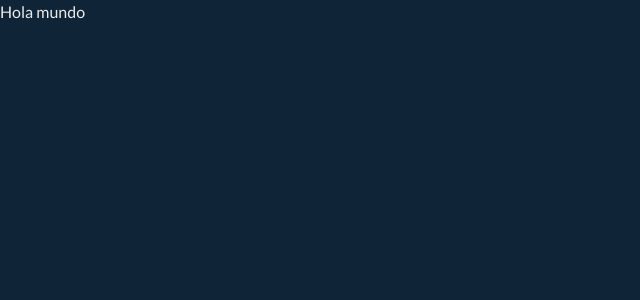
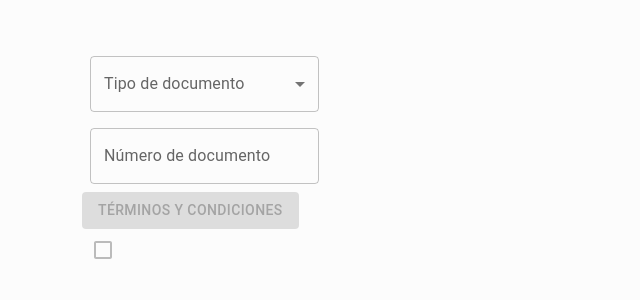
Before and after one commit to veronicapava/AppTerms, a React (Create React App) app: page / in a window 1280 px wide. Shown: the top 300 px of the page, without its empty margins (0-640 px from the left). Built offline with nearby package versions, Linux system fonts and the light colour scheme.

Commit message:
Crea estructura inicial

```diff
--- a/public/index.html
+++ b/public/index.html
@@ -3,7 +3,7 @@
   <head>
     <meta charset="utf-8" />
     <meta name="viewport" content="width=device-width, initial-scale=1" />
-    <link rel="stylesheet" href="https://bootswatch.com/5/superhero/bootstrap.min.css"/>
+    <link rel="stylesheet" href="https://bootswatch.com/5/simplex/bootstrap.min.css"/>
     <meta name="description" content="Web site created using create-react-app" />
     <title>App</title>
   </head>
--- a/src/App.js
+++ b/src/App.js
@@ -1,9 +1,15 @@
-
+import ButtonTerm from "./components/buttons/ButtonTerm";
+import CheckBox from "./components/buttons/CheckBox";
+import InputNumDoc from "./components/inputs/InputNumDoc";
+import InputTypeDoc from "./components/inputs/InputTypeDoc";
 
 function App() {
   return (
-    <div>
-      Hola mundo
+    <div className="container mt-5">
+      <InputTypeDoc />
+      <InputNumDoc />
+      <ButtonTerm />
+      <CheckBox />
     </div>
   );
 }
--- /dev/null
+++ b/src/components/buttons/ButtonTerm.jsx
@@ -0,0 +1,15 @@
+import React from "react"
+import Button from "@mui/material/Button"
+import Stack from "@mui/material/Stack"
+
+const ButtonTerm = () => {
+  return (
+    <Stack direction="row" spacing={2}>
+      <Button variant="contained" disabled>
+        Términos y condiciones
+      </Button>
+    </Stack>
+  )
+}
+
+export default ButtonTerm
--- /dev/null
+++ b/src/components/buttons/CheckBox.jsx
@@ -0,0 +1,8 @@
+import React from "react"
+import Checkbox from "@mui/material/Checkbox"
+
+const CheckBox = () => {
+  return <Checkbox disabled />
+}
+
+export default CheckBox
--- /dev/null
+++ b/src/components/inputs/InputNumDoc.jsx
@@ -0,0 +1,18 @@
+import Box from "@mui/material/Box"
+import TextField from "@mui/material/TextField"
+
+const InputNumDoc = () => {
+  return (
+    <Box
+      component="form"
+      sx={{
+        "& > :not(style)": { m: 1, width: "25ch" },
+      }}
+      noValidate
+      autoComplete="off"
+    >
+      <TextField id="outlined-basic" label="Número de documento" variant="outlined" />
+    </Box>
+  )
+}
+export default InputNumDoc
--- /dev/null
+++ b/src/components/inputs/InputTypeDoc.jsx
@@ -0,0 +1,50 @@
+import { useState } from "react"
+import Box from "@mui/material/Box"
+import TextField from "@mui/material/TextField"
+import MenuItem from "@mui/material/MenuItem"
+
+const currencies = [
+  {
+    value: "Pasaporte",
+    label: "Pasaporte",
+  },
+  {
+    value: "Número único de Identificación",
+    label: "NUI",
+  },
+]
+const InputTypeDoc = () => {
+  const [currency, setCurrency] = useState("")
+
+  const handleChange = (event) => {
+    setCurrency(event.target.value)
+  }
+  return (
+    <Box
+      component="form"
+      sx={{
+        "& .MuiTextField-root": { m: 1, width: "25ch" },
+      }}
+      noValidate
+      autoComplete="off"
+    >
+      <div>
+        <TextField
+          id="outlined-select-currency"
+          select
+          label="Tipo de documento"
+          value={currency}
+          onChange={handleChange}
+        >
+          {currencies.map((option) => (
+            <MenuItem key={option.value} value={option.value}>
+              {option.label}
+            </MenuItem>
+          ))}
+        </TextField>
+      </div>
+    </Box>
+  )
+}
+
+export default InputTypeDoc
```
